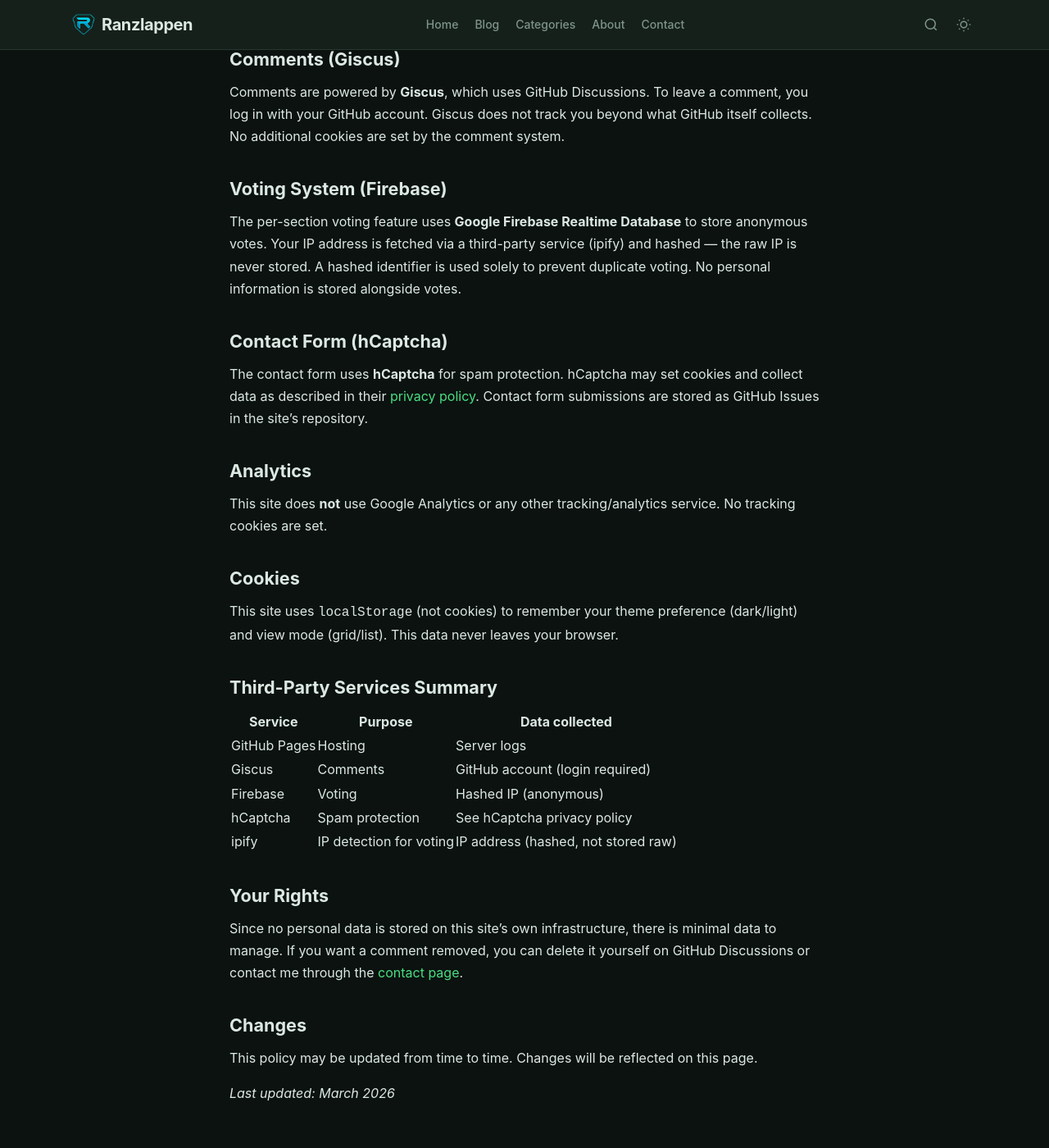
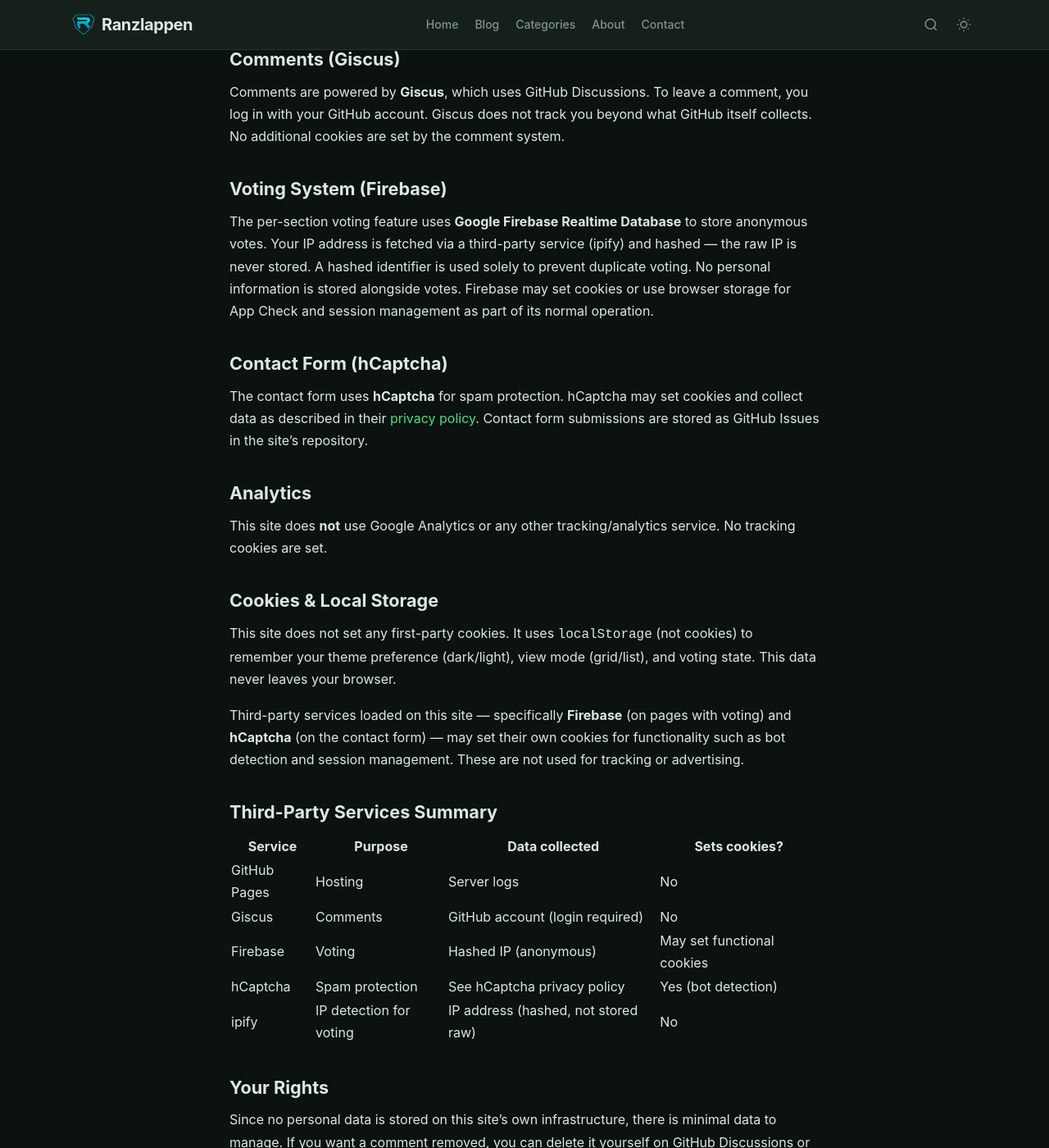
Before and after one commit to Ranzlappen/website, a Jekyll site: the page built from pages/privacy.md, in a window 1280 px wide and 1400 px high, scrolled down 456 px. Shown: the whole window at 82% size. Built offline with Jekyll 4.4.1, drawn with Linux system fonts in a browser that asks for light colours.

Commit message:
Update privacy policy to clarify cookie usage by third-party services
Explicitly document that Firebase and hCaptcha may set functional cookies,
add a "Sets cookies?" column to the third-party services table, and mention
voting state in the localStorage section for completeness.

https://claude.ai/code/session_01DAaZnC35no5BZbdto5DTb9

```diff
--- a/pages/privacy.md
+++ b/pages/privacy.md
@@ -19,7 +19,7 @@ Comments are powered by **Giscus**, which uses GitHub Discussions. To leave a co
 
 ## Voting System (Firebase)
 
-The per-section voting feature uses **Google Firebase Realtime Database** to store anonymous votes. Your IP address is fetched via a third-party service (ipify) and hashed — the raw IP is never stored. A hashed identifier is used solely to prevent duplicate voting. No personal information is stored alongside votes.
+The per-section voting feature uses **Google Firebase Realtime Database** to store anonymous votes. Your IP address is fetched via a third-party service (ipify) and hashed — the raw IP is never stored. A hashed identifier is used solely to prevent duplicate voting. No personal information is stored alongside votes. Firebase may set cookies or use browser storage for App Check and session management as part of its normal operation.
 
 ## Contact Form (hCaptcha)
 
@@ -29,19 +29,21 @@ The contact form uses **hCaptcha** for spam protection. hCaptcha may set cookies
 
 This site does **not** use Google Analytics or any other tracking/analytics service. No tracking cookies are set.
 
-## Cookies
+## Cookies & Local Storage
 
-This site uses `localStorage` (not cookies) to remember your theme preference (dark/light) and view mode (grid/list). This data never leaves your browser.
+This site does not set any first-party cookies. It uses `localStorage` (not cookies) to remember your theme preference (dark/light), view mode (grid/list), and voting state. This data never leaves your browser.
+
+Third-party services loaded on this site — specifically **Firebase** (on pages with voting) and **hCaptcha** (on the contact form) — may set their own cookies for functionality such as bot detection and session management. These are not used for tracking or advertising.
 
 ## Third-Party Services Summary
 
-| Service | Purpose | Data collected |
-|---------|---------|----------------|
-| GitHub Pages | Hosting | Server logs |
-| Giscus | Comments | GitHub account (login required) |
-| Firebase | Voting | Hashed IP (anonymous) |
-| hCaptcha | Spam protection | See hCaptcha privacy policy |
-| ipify | IP detection for voting | IP address (hashed, not stored raw) |
+| Service | Purpose | Data collected | Sets cookies? |
+|---------|---------|----------------|---------------|
+| GitHub Pages | Hosting | Server logs | No |
+| Giscus | Comments | GitHub account (login required) | No |
+| Firebase | Voting | Hashed IP (anonymous) | May set functional cookies |
+| hCaptcha | Spam protection | See hCaptcha privacy policy | Yes (bot detection) |
+| ipify | IP detection for voting | IP address (hashed, not stored raw) | No |
 
 ## Your Rights
 
```
